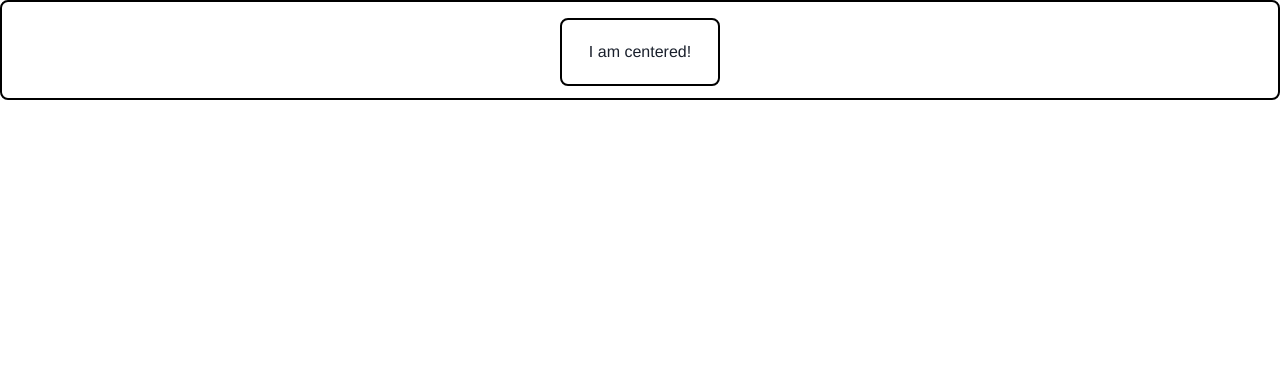
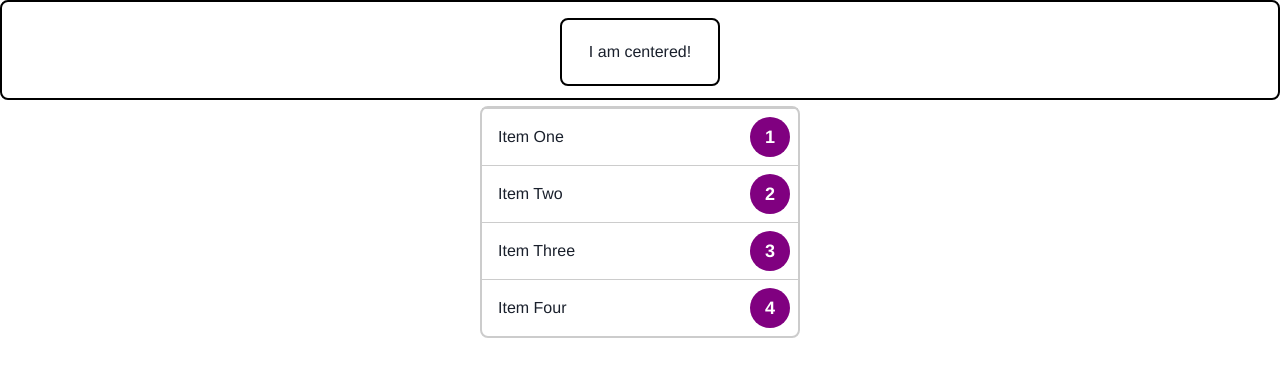
Before and after one commit to cm-kato-moqrin/css-layout-cookbook, a React (Create React App) app: page / in a window 1280 px wide. Shown: the top 376 px of the page. Built offline with nearby package versions, Linux system fonts and the light colour scheme.

Commit message:
first commit

```diff
--- a/src/App.tsx
+++ b/src/App.tsx
@@ -1,10 +1,14 @@
 import * as React from 'react';
-import { ChakraProvider } from '@chakra-ui/react';
+import { ChakraProvider, VStack } from '@chakra-ui/react';
 import CenterContainer from './components/CenterContainer';
+import ListWithBadge from './components/ListWithBadge';
 import customTheme from './extendTheme';
 
 export const App = () => (
   <ChakraProvider theme={customTheme}>
-    <CenterContainer />
+    <VStack border='2px' h='100px' borderColor='black' rounded='lg' spacing={5}>
+      <CenterContainer />
+      <ListWithBadge />
+    </VStack>
   </ChakraProvider>
 );
--- a/src/components/CenterContainer.tsx
+++ b/src/components/CenterContainer.tsx
@@ -1,10 +1,8 @@
-import { VStack } from '@chakra-ui/react';
 import { Center } from '@chakra-ui/react';
 import React from 'react';
 
 function CenterContainer() {
   return (
-    <VStack border='2px' h='100px' borderColor='black' rounded='lg'>
     <Center
       mt={4}
       border='2px'
@@ -15,7 +13,6 @@ function CenterContainer() {
     >
       I am centered!
     </Center>
-    </VStack>
   );
 }
 
--- /dev/null
+++ b/src/components/ListWithBadge.tsx
@@ -0,0 +1,33 @@
+import { Box, Circle, Flex, List, ListItem, Spacer } from '@chakra-ui/react';
+import React from 'react';
+
+const Items = ['Item One', 'Item Two', 'Item Three', 'Item Four'];
+
+function ListItems(items: string[]) {
+  let ListItems;
+  ListItems = items.map((item, index) => (
+    <ListItem borderTop='1px' borderColor='#ccc' key={item}>
+      <Flex>
+        <Box p={4}>{item}</Box>
+        <Spacer />
+        <Circle m={2} size='40px' bg='purple' color='white'>
+          <Box fontWeight='bold' fontSize='lg'>
+            {index + 1}
+          </Box>
+        </Circle>
+      </Flex>
+    </ListItem>
+  )
+  );
+  return ListItems;
+}
+
+function ListWithBadge() {
+  return (
+    <List border='2px' borderColor='#ccc' rounded='lg' w='20em'>
+      {ListItems(Items)}
+    </List>
+  );
+}
+
+export default ListWithBadge;
```
Lines whose indentation alone changed are shown as unchanged.
